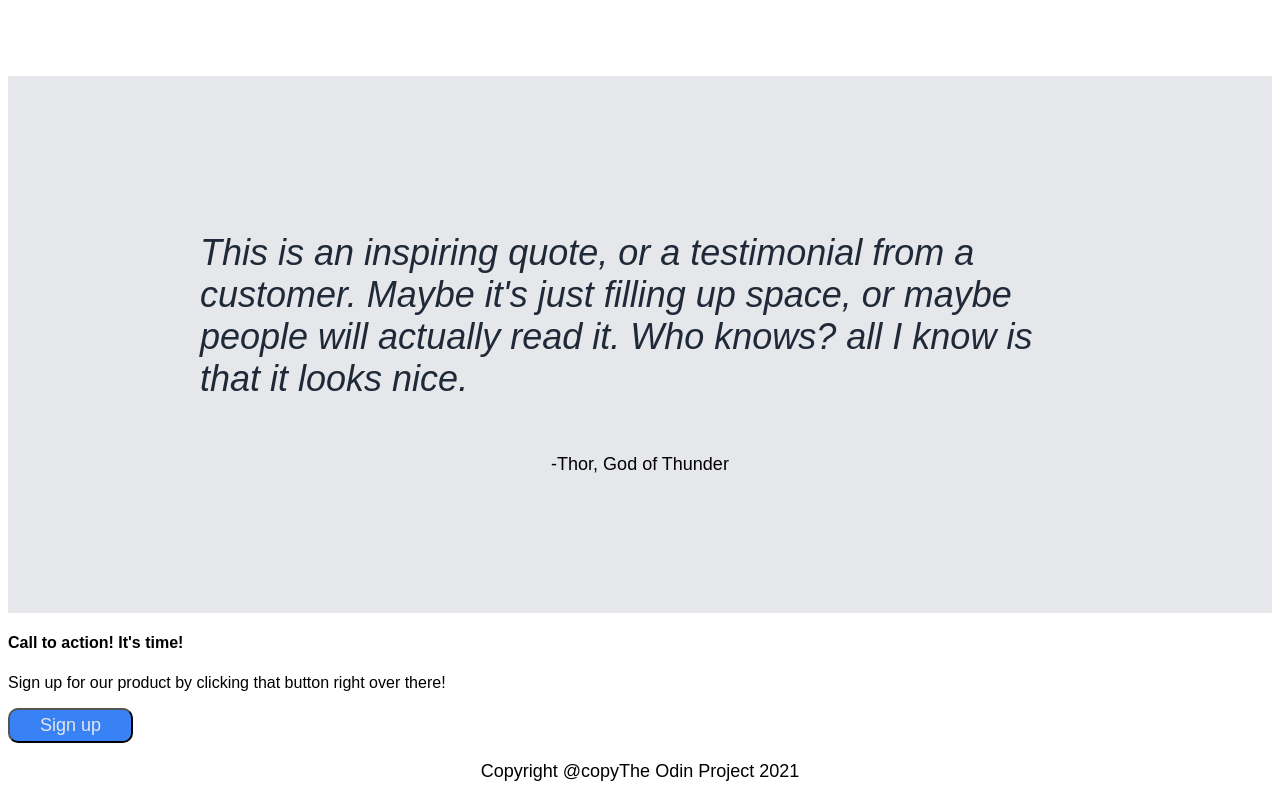
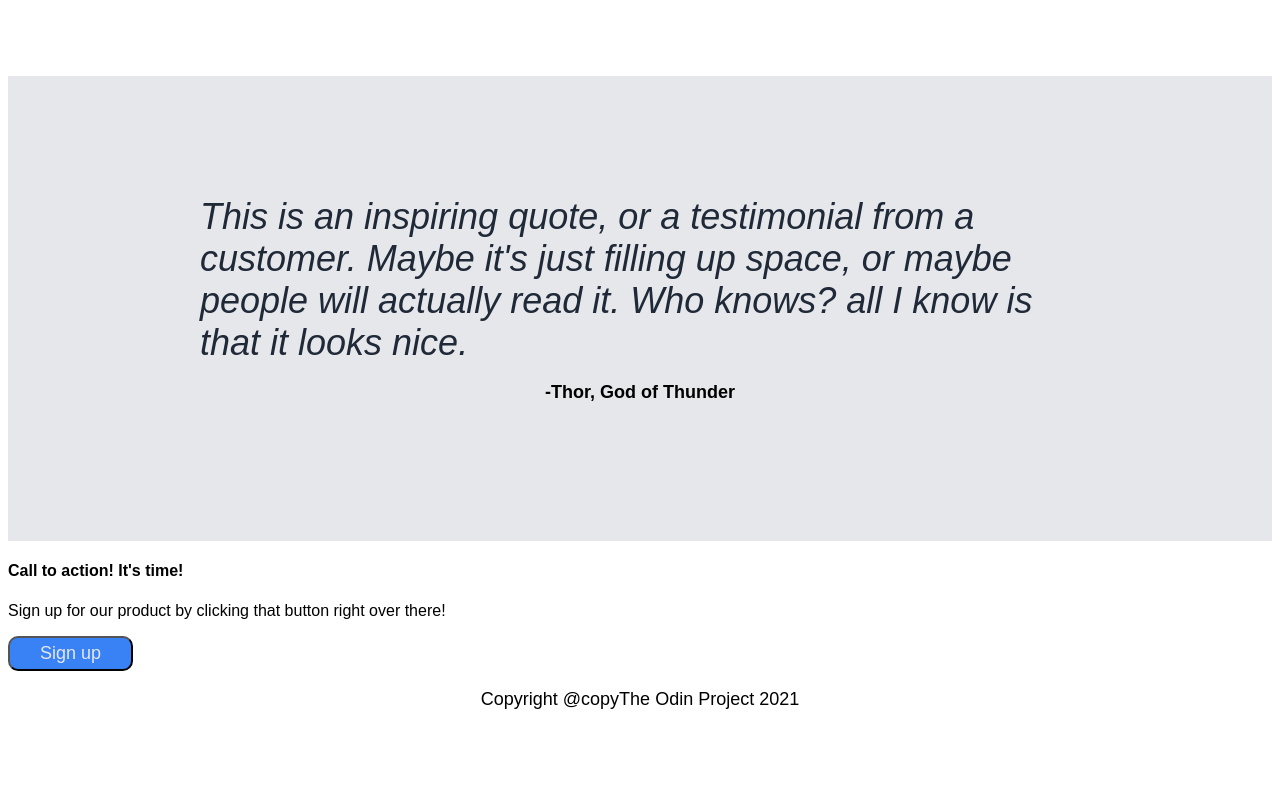
Before and after one commit to dkvoid/Website_Design, a plain HTML site: page index.html in a window 1280 px wide. Shown: the part 816-1616 px from the top of the page. After the commit the page ends 1544 px from the top, so only its background shows below. Drawn offline with Linux system fonts and the light colour scheme.

Commit message:
Corrected the amount of padding at the top and bottom of the "main_2" container so that this section will be the same as the other section at the top of the page

```diff
--- a/stylesheet.css
+++ b/stylesheet.css
@@ -151,12 +151,14 @@ button {
     font-style: italic;
     color: #1F2937;
     width: 880px;
+    margin: 0px;
 }
 
 .main_2 .signature {
     display: flex;
     justify-content: flex-end;
     font-size: 18px;
+    font-weight: 900;
 }
 
 footer {
```
